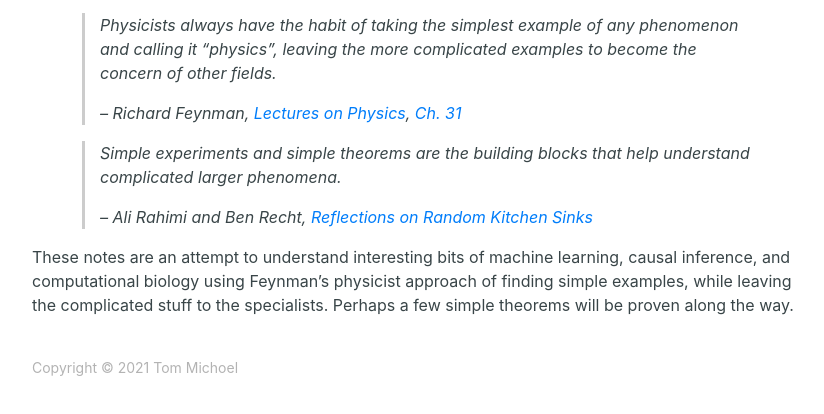
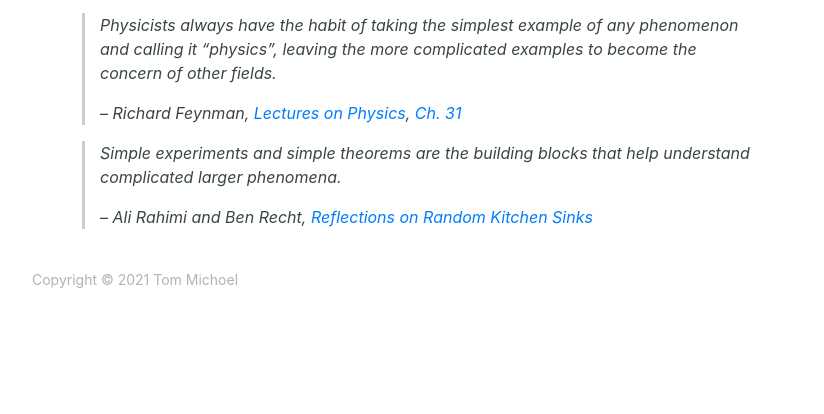
Before and after one commit to tmichoel/simple-examples, a plain HTML site: page about/index.html in a window 1280 px wide. Shown: the part 138-552 px from the top of the page, without its empty margins (224-1048 px from the left). Drawn offline with Linux system fonts and the light colour scheme.

Commit message:
deploy: tmichoel/simple-examples-src@273460bf4724c310cb949ee3a4a2d7759803ec5a

```diff
--- a/about/index.html
+++ b/about/index.html
@@ -38,7 +38,6 @@
 <p>Simple experiments and simple theorems are the building blocks that help understand complicated larger phenomena.</p>
 <p>&ndash; Ali Rahimi and Ben Recht, <a href="http://www.argmin.net/2017/12/05/kitchen-sinks/">Reflections on Random Kitchen Sinks</a></p>
 </blockquote>
-<p>These notes are an attempt to understand interesting bits of machine learning, causal inference, and computational biology using Feynman&rsquo;s physicist approach of finding simple examples, while leaving the complicated stuff to the specialists. Perhaps a few simple theorems will be proven along the way.</p>
 </article>
 
         </main><footer id="footer">
```
